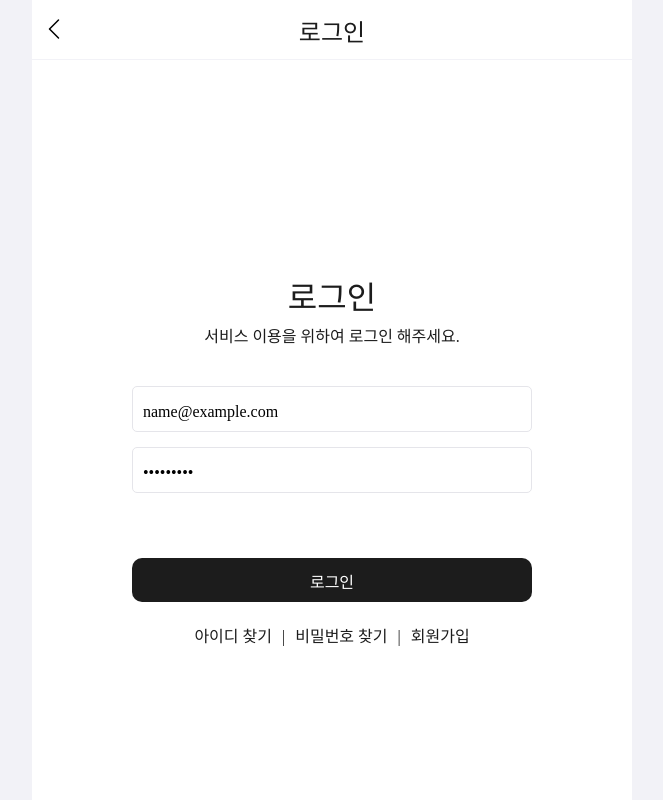
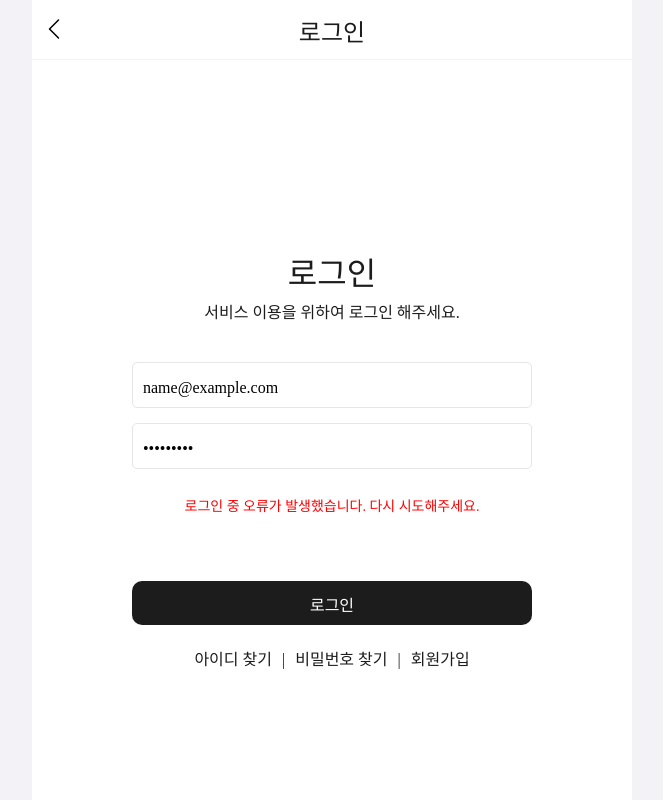
Before and after one commit to MetalRoze/OnlineNews_FE, a React (Vite) app: page /login in a window 1280 px wide. Both pictures are taken after typing "name@example.com", "Sample123" into the empty fields and a click on the button "로그인". Shown: the top 800 px of the page, without its empty margins (308-971 px from the left). Built offline with nearby package versions, Linux system fonts and the light colour scheme; no server answers; a web font is replaced by a local one; what @xeger/quill-image-actions, @xeger/quill-image-formats would draw is missing.

Commit message:
feat: 로그인 실패시 에러 메시지 표시 기능 추가

```diff
--- a/src/pages/login/Login.jsx
+++ b/src/pages/login/Login.jsx
@@ -15,6 +15,13 @@ color: var(--color-black);
 padding-bottom: 20px;
 `;
 
+const ErrorMessage = styled.p`
+    color: red;
+    text-align: center;
+    margin-top: 10px;
+    font-size: 14px;
+`;
+
 const LoginOptionsWrapper = styled.div`
 margin-top: 20px;
 text-align: center;
@@ -29,6 +36,7 @@ color: var(--color-primary);
 export default function Login() {
     const [email, setEmail] = useState('');
     const [password, setPassword] = useState('');
+    const [errorMessage, setErrorMessage] = useState('');
     const navigate = useNavigate();
 
     const handleLogin = (e) => {
@@ -47,6 +55,11 @@ export default function Login() {
                 navigateByUserGrade();
             })
             .catch(error => {
+                if (error.response && error.response.status === 400) {
+                    setErrorMessage('이메일 또는 비밀번호가 올바르지 않습니다.');
+                } else {
+                    setErrorMessage('로그인 중 오류가 발생했습니다. 다시 시도해주세요.');
+                }
                 console.error('Error fetching subscriptions:', error);
             });
 
@@ -91,6 +104,7 @@ export default function Login() {
                         aria-label='비밀번호 입력 필드'
                     />
                 </div>
+                {errorMessage && <ErrorMessage>{errorMessage}</ErrorMessage>}
                 <button type="submit" className="long-black-button" style={{marginTop:'50px'}}>로그인</button>
             </form>
             <LoginOptionsWrapper>
```
